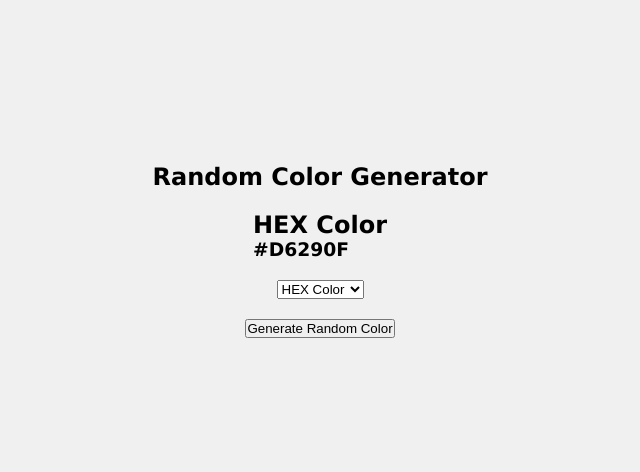
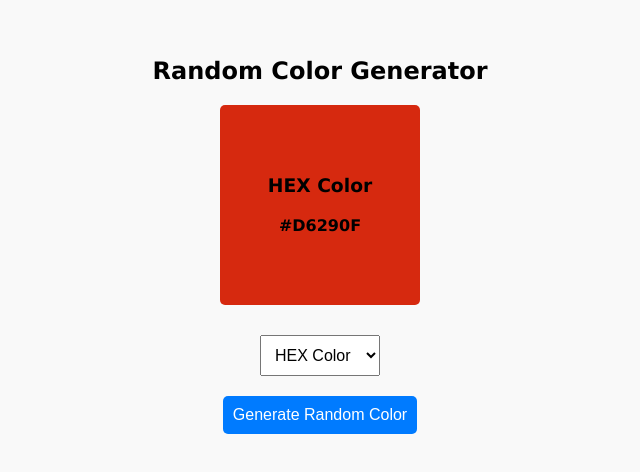
Before and after one commit to Miraj8280/react-projects, a React (Vite) app: page / in a window 1280 px wide. Shown: the part 950-1422 px from the top of the page, without its empty margins (320-960 px from the left). Built offline with nearby package versions, Linux system fonts and the light colour scheme.

Commit message:
Implemented design for Random Color Generator

```diff
--- a/src/components/02_color-generator/ColorGenerator.jsx
+++ b/src/components/02_color-generator/ColorGenerator.jsx
@@ -1,5 +1,6 @@
 import { useEffect } from "react";
 import { useState } from "react";
+import "./colorGenerator.css"
 
 export default function ColorGenerator() {
   const [colorType, setColorType] = useState("hex");
@@ -31,12 +32,12 @@ export default function ColorGenerator() {
   }, [colorType]);
 
   return (
-    <div className="container" style={{height: "100vh"}}>
+    <div className="color-container">
       <h2>Random Color Generator</h2>
-      <div className="color-box">
+      <div className="color-box" style={{ backgroundColor: color }}>
         <div className="color-info">
-          <h2>{colorType === "rgb" ? "RGB Color" : "HEX Color"}</h2>
-          <h3>{color}</h3>
+          <h3>{colorType === "rgb" ? "RGB Color" : "HEX Color"}</h3>
+          <h4>{color}</h4>
         </div>
       </div>
       <select
--- /dev/null
+++ b/src/components/02_color-generator/colorGenerator.css
@@ -0,0 +1,49 @@
+.color-container {
+    height: 100vh;
+    display: flex;
+    flex-direction: column;
+    align-items: center;
+    justify-content: center;
+    background-color: #f9f9f9;
+    font-family: 'Lucida Sans', 'Lucida Sans Regular', 'Lucida Grande', 'Lucida Sans Unicode', Geneva, Verdana, sans-serif;
+}
+
+.color-box {
+    width: 200px;
+    height: 200px;
+    margin: 20px;
+    border-radius: 5px;
+    display: flex;
+    align-items: center;
+    justify-content: center;
+}
+
+.color-info {
+    text-align: center;
+}
+
+.color-info h3 {
+    margin-bottom: 20px;
+}
+
+.select {
+    margin: 10px;
+    padding: 10px;
+    font-size: 16px;
+    cursor: pointer;
+}
+
+.button {
+    margin: 10px;
+    padding: 10px;
+    font-size: 16px;
+    background-color: #007bff;
+    color: #ffffff;
+    border: none;
+    border-radius: 5px;
+    cursor: pointer;
+}
+
+.button:hover {
+    background-color: tomato;
+}
```
